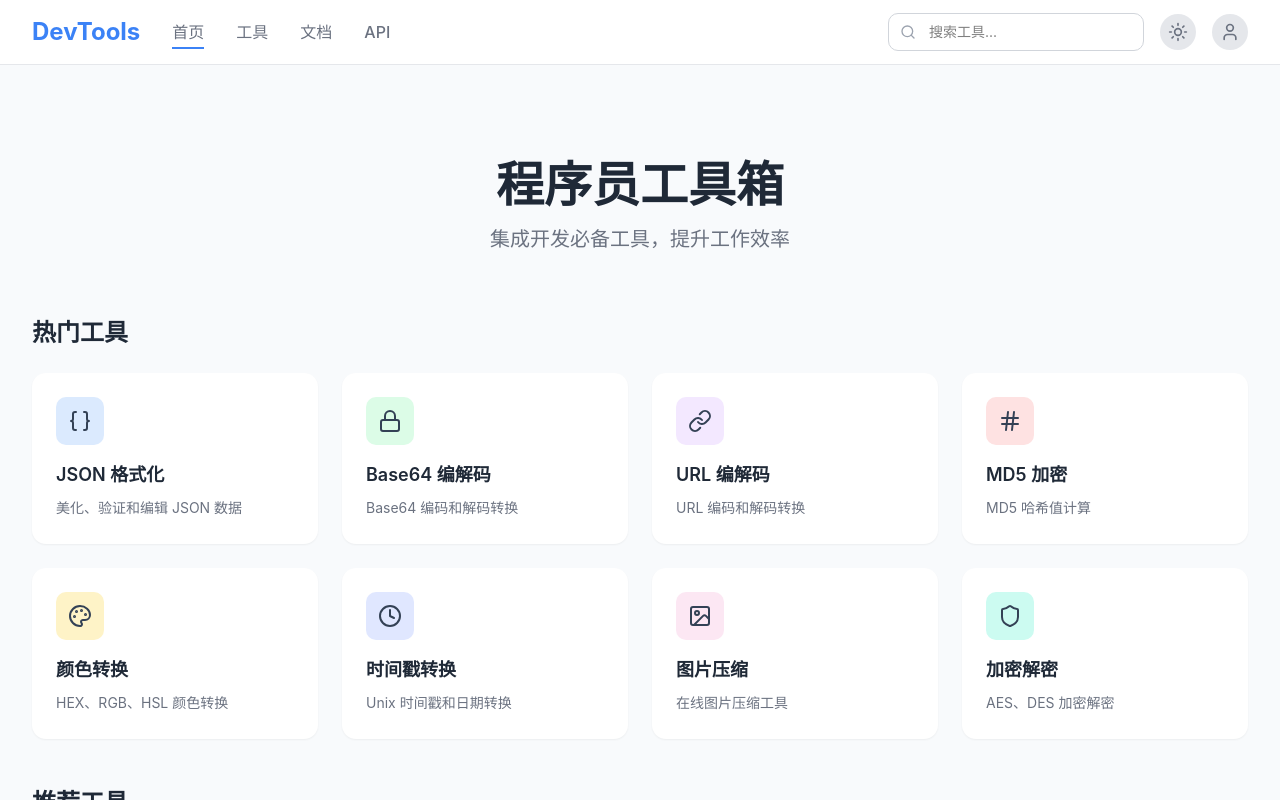
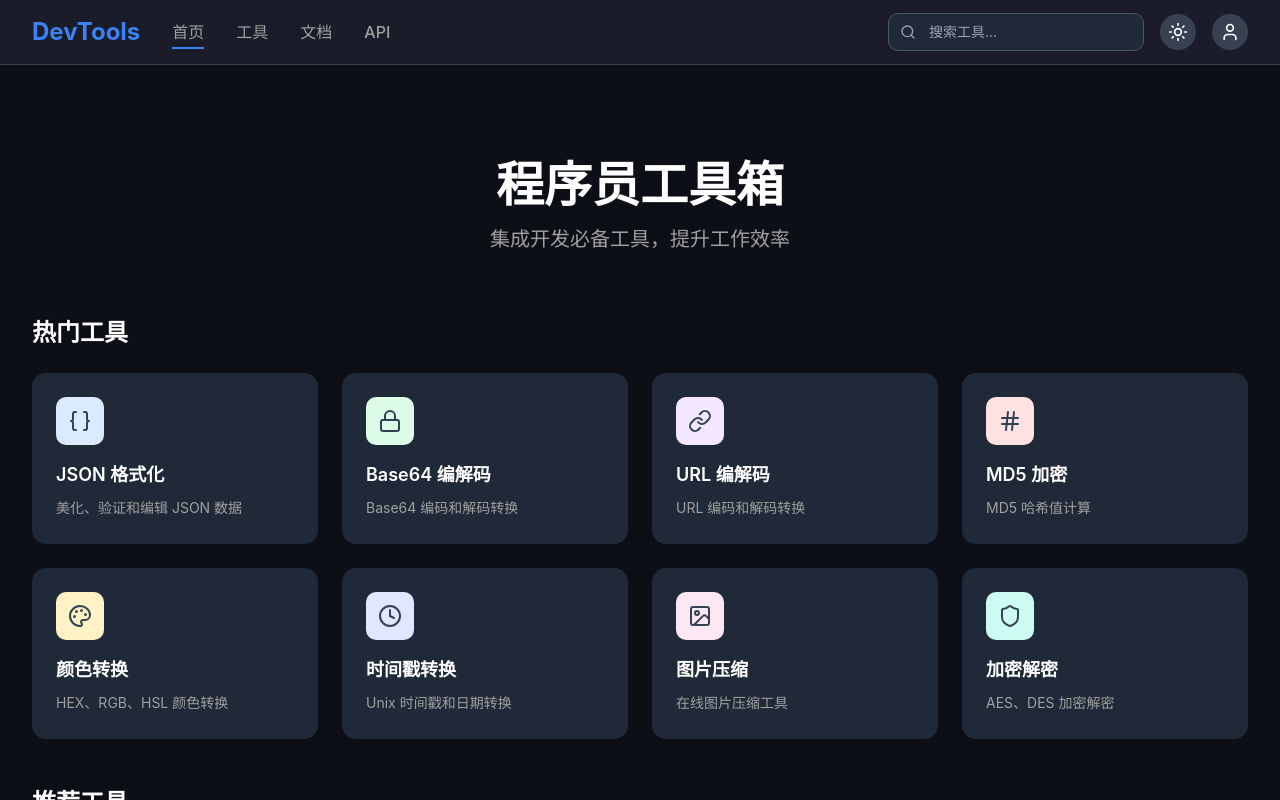
Before and after one commit to fireJera/toolbox-web-react, a React (Vite) app: page / in a window 1280 px wide. Both pictures are taken after a click on the button 1178 px from the left and 32 px from the top of the page. Shown: the top 800 px of the page. Built offline with nearby package versions, Linux system fonts and the light colour scheme.

Commit message:
feat: home dark mode

```diff
--- a/src/pages/home/Home.tsx
+++ b/src/pages/home/Home.tsx
@@ -7,7 +7,7 @@ import { Footer } from './components/Footer';
 
 export function Home() {
   return (
-    <div className="min-h-screen bg-[#f8fafc]">
+    <div className="min-h-screen bg-[#f8fafc] dark:bg-[#0d0f16]">
       <Header />
       <main className="max-w-7xl mx-auto px-4 sm:px-6 lg:px-8 py-12">
         <Hero />
--- a/src/pages/home/components/Header.tsx
+++ b/src/pages/home/components/Header.tsx
@@ -24,7 +24,7 @@ export function Header() {
   };
 
   return (
-    <header className="bg-white border-b border-[#e5e7eb] sticky top-0 z-50">
+    <header className="bg-white dark:bg-[#1a1d29] border-b border-[#e5e7eb] dark:border-[#374151] sticky top-0 z-50">
       <div className="max-w-7xl mx-auto px-4 sm:px-6 lg:px-8">
         <div className="flex items-center justify-between h-16">
           {/* Logo and Navigation */}
@@ -33,7 +33,7 @@ export function Header() {
             <nav className="hidden md:flex items-center space-x-8">
               <a
                 href="/"
-                className={`text-[#6b7280] hover:text-[#3b82f6] transition-colors font-medium relative after:content-[''] after:absolute after:left-0 after:-bottom-[5px] after:w-full after:h-0.5 after:bg-[#3b82f6] after:transition-transform ${
+                className={`text-[#6b7280] dark:text-[#a0a0a0] hover:text-[#3b82f6] dark:hover:text-white transition-colors font-medium relative after:content-[''] after:absolute after:left-0 after:-bottom-[5px] after:w-full after:h-0.5 after:bg-[#3b82f6] after:transition-transform ${
                   location.pathname === '/'
                     ? 'after:scale-x-100 text-[#3b82f6]'
                     : 'after:scale-x-0 after:origin-left hover:after:scale-x-100'
@@ -43,7 +43,7 @@ export function Header() {
               </a>
               <a
                 href="/tools"
-                className={`text-[#6b7280] hover:text-[#3b82f6] transition-colors font-medium relative after:content-[''] after:absolute after:left-0 after:-bottom-[5px] after:w-full after:h-0.5 after:bg-[#3b82f6] after:transition-transform ${
+                className={`text-[#6b7280] dark:text-[#a0a0a0] hover:text-[#3b82f6] dark:hover:text-white transition-colors font-medium relative after:content-[''] after:absolute after:left-0 after:-bottom-[5px] after:w-full after:h-0.5 after:bg-[#3b82f6] after:transition-transform ${
                   location.pathname === '/tools'
                     ? 'after:scale-x-100 text-[#3b82f6]'
                     : 'after:scale-x-0 after:origin-left hover:after:scale-x-100'
@@ -53,7 +53,7 @@ export function Header() {
               </a>
               <a
                 href="/docs"
-                className={`text-[#6b7280] hover:text-[#3b82f6] transition-colors font-medium relative after:content-[''] after:absolute after:left-0 after:-bottom-[5px] after:w-full after:h-0.5 after:bg-[#3b82f6] after:transition-transform ${
+                className={`text-[#6b7280] dark:text-[#a0a0a0] hover:text-[#3b82f6] dark:hover:text-white transition-colors font-medium relative after:content-[''] after:absolute after:left-0 after:-bottom-[5px] after:w-full after:h-0.5 after:bg-[#3b82f6] after:transition-transform ${
                   location.pathname === '/docs'
                     ? 'after:scale-x-100 text-[#3b82f6]'
                     : 'after:scale-x-0 after:origin-left hover:after:scale-x-100'
@@ -63,7 +63,7 @@ export function Header() {
               </a>
               <a
                 href="/api"
-                className={`text-[#6b7280] hover:text-[#3b82f6] transition-colors font-medium relative after:content-[''] after:absolute after:left-0 after:-bottom-[5px] after:w-full after:h-0.5 after:bg-[#3b82f6] after:transition-transform ${
+                className={`text-[#6b7280] dark:text-[#a0a0a0] hover:text-[#3b82f6] dark:hover:text-white transition-colors font-medium relative after:content-[''] after:absolute after:left-0 after:-bottom-[5px] after:w-full after:h-0.5 after:bg-[#3b82f6] after:transition-transform ${
                   location.pathname === '/api'
                     ? 'after:scale-x-100 text-[#3b82f6]'
                     : 'after:scale-x-0 after:origin-left hover:after:scale-x-100'
@@ -81,21 +81,21 @@ export function Header() {
               <input
                 type="text"
                 placeholder="搜索工具..."
-                className="pl-10 pr-4 py-2 border border-[#d1d5db] rounded-lg text-sm focus:outline-none focus:ring-2 focus:ring-[#3b82f6] focus:border-transparent w-48 lg:w-64"
+                className="pl-10 pr-4 py-2 border border-[#d1d5db] dark:border-[#4b5563] dark:bg-[#1f2937] dark:text-white dark:placeholder-[#9ca3af] rounded-lg text-sm focus:outline-none focus:ring-2 focus:ring-[#3b82f6] focus:border-transparent w-48 lg:w-64"
               />
             </div>
             <button
               onClick={toggleTheme}
-              className="h-9 w-9 rounded-full bg-[#e5e7eb] flex items-center justify-center hover:bg-[#f3f4f6] transition-colors"
+              className="h-9 w-9 rounded-full bg-[#e5e7eb] dark:bg-[#374151] flex items-center justify-center hover:bg-[#f3f4f6] dark:hover:bg-[#4b5563] transition-colors"
             >
               {mounted && isDark ? (
-                <Sun className="h-5 w-5 text-[#6b7280]" />
+                <Sun className="h-5 w-5 text-[#6b7280] dark:text-white" />
               ) : (
                 <Moon className="h-5 w-5 text-[#6b7280]" />
               )}
             </button>
-            <div className="h-9 w-9 rounded-full bg-[#e5e7eb] flex items-center justify-center hover:bg-[#f3f4f6] transition-colors cursor-pointer">
-              <User className="h-5 w-5 text-[#6b7280]" />
+            <div className="h-9 w-9 rounded-full bg-[#e5e7eb] dark:bg-[#374151] flex items-center justify-center hover:bg-[#f3f4f6] dark:hover:bg-[#4b5563] transition-colors cursor-pointer">
+              <User className="h-5 w-5 text-[#6b7280] dark:text-white" />
             </div>
           </div>
         </div>
--- a/src/pages/home/components/Hero.tsx
+++ b/src/pages/home/components/Hero.tsx
@@ -1,8 +1,8 @@
 export function Hero() {
   return (
     <section className="text-center py-12 mb-4">
-      <h1 className="text-5xl font-bold text-[#1f2937] mb-4">程序员工具箱</h1>
-      <p className="text-xl text-[#6b7280] max-w-2xl mx-auto">
+      <h1 className="text-5xl font-bold text-[#1f2937] dark:text-white mb-4">程序员工具箱</h1>
+      <p className="text-xl text-[#6b7280] dark:text-[#a0a0a0] max-w-2xl mx-auto">
         集成开发必备工具，提升工作效率
       </p>
     </section>
--- a/src/pages/home/components/MoreTools.tsx
+++ b/src/pages/home/components/MoreTools.tsx
@@ -43,7 +43,7 @@ export function MoreTools() {
 
   return (
     <section className="mb-12">
-      <h2 className="text-2xl font-bold text-[#1f2937] mb-6">更多工具</h2>
+      <h2 className="text-2xl font-bold text-[#1f2937] dark:text-white mb-6">更多工具</h2>
       <div className="grid grid-cols-1 sm:grid-cols-2 lg:grid-cols-3 gap-4 lg:gap-6 mb-8">
         {tools.map((tool, index) => (
           <ToolCard
@@ -56,7 +56,7 @@ export function MoreTools() {
         ))}
       </div>
       <div className="text-center">
-        <button className="px-8 py-3 bg-[#3b82f6] text-white rounded-lg font-medium hover:bg-[#2563eb] transition-colors">
+        <button className="px-8 py-3 bg-[#3b82f6] dark:bg-[#3b82f6] text-white rounded-lg font-medium hover:bg-[#2563eb] dark:hover:bg-[#2563eb] transition-colors">
           查看所有工具
         </button>
       </div>
--- a/src/pages/home/components/ToolCard.tsx
+++ b/src/pages/home/components/ToolCard.tsx
@@ -12,15 +12,15 @@ export function ToolCard({ icon: Icon, iconColor, title, description, href = '#'
   return (
     <a
       href={href}
-      className="bg-white rounded-xl p-6 shadow-sm hover:shadow-md transition-shadow duration-200 group block"
+      className="bg-white dark:bg-[#1f2937] rounded-xl p-6 shadow-sm dark:shadow-none hover:shadow-md dark:hover:shadow-lg transition-shadow duration-200 group block"
     >
       <div className={`w-12 h-12 rounded-lg ${iconColor} flex items-center justify-center mb-4`}>
         <Icon className="h-6 w-6 text-slate-700" />
       </div>
-      <h3 className="text-lg font-semibold text-[#1f2937] mb-2 group-hover:text-[#3b82f6] transition-colors">
+      <h3 className="text-lg font-semibold text-[#1f2937] dark:text-white mb-2 group-hover:text-[#3b82f6] transition-colors">
         {title}
       </h3>
-      <p className="text-[#6b7280] text-sm leading-relaxed">{description}</p>
+      <p className="text-[#6b7280] dark:text-[#a0a0a0] text-sm leading-relaxed">{description}</p>
     </a>
   );
 }
--- a/src/pages/home/components/ToolGrid.tsx
+++ b/src/pages/home/components/ToolGrid.tsx
@@ -65,7 +65,7 @@ export function ToolGrid() {
 
   return (
     <section id="tools" className="mb-12">
-      <h2 className="text-2xl font-bold text-[#1f2937] mb-6">热门工具</h2>
+      <h2 className="text-2xl font-bold text-[#1f2937] dark:text-white mb-6">热门工具</h2>
       <div className="grid grid-cols-1 sm:grid-cols-2 lg:grid-cols-4 gap-4 lg:gap-6">
         {tools.map((tool, index) => (
           <ToolCard
```
Also changed, not shown: src/pages/home/components/Footer.tsx (+22 -22 lines), src/pages/home/components/RecommendedTools.tsx (+16 -16 lines).
